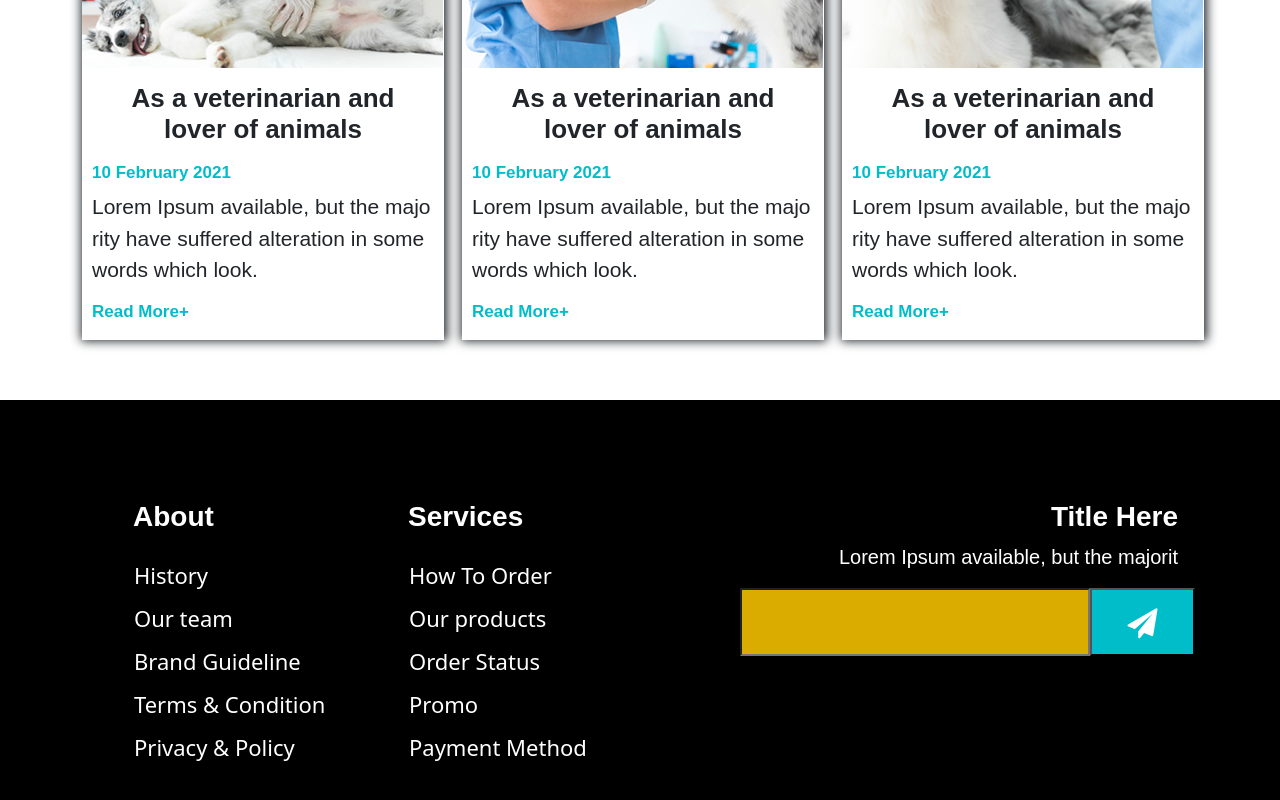
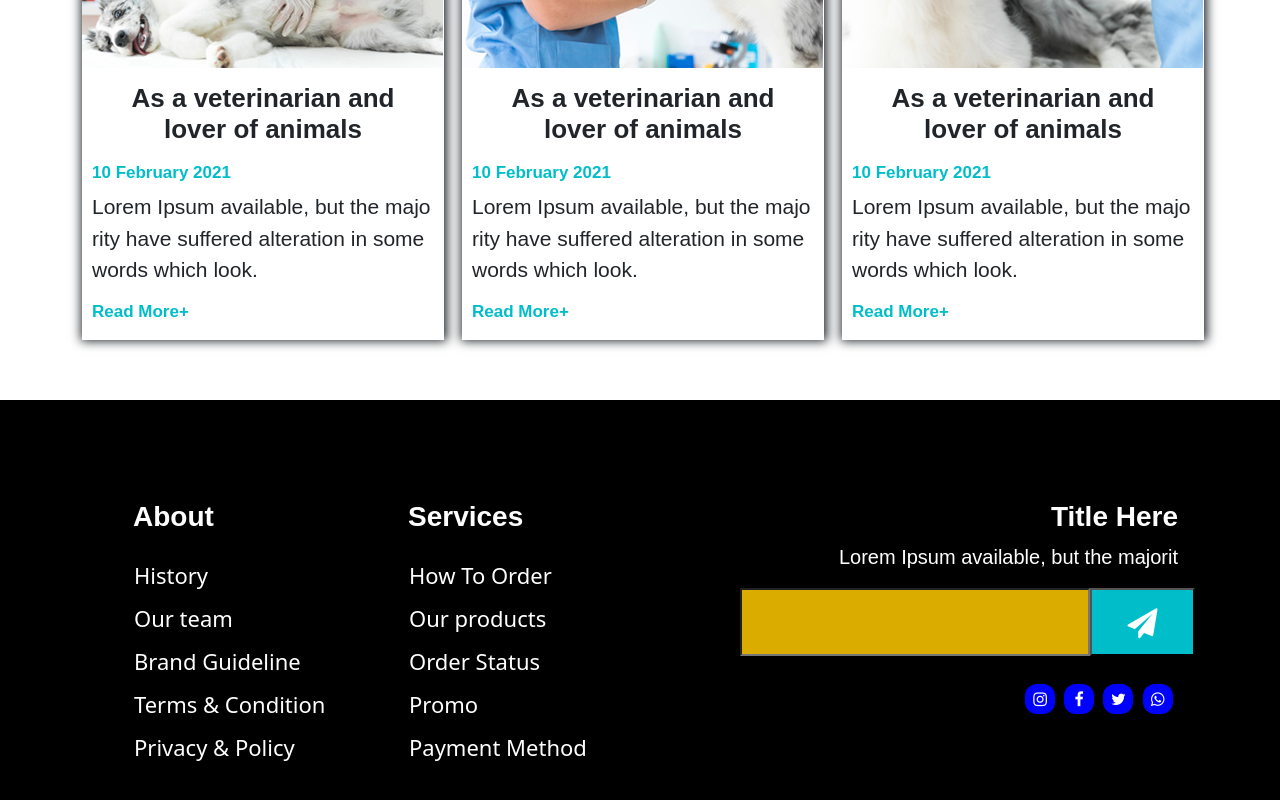
Before and after one commit to joweldas/dog-project, a plain HTML site: page index.html in a window 1280 px wide. Shown: the part 5451-6251 px from the top of the page. Drawn offline with nearby package versions, Linux system fonts and the light colour scheme.

Commit message:
Add files via upload

```diff
--- a/css/style.css
+++ b/css/style.css
@@ -575,5 +575,25 @@
 
 
   /*-------------LASTBANNER CSS END---------*/
-.last-icon ul li {list-style: none;
+.lasticon ul li {list-style: none;
+	display: inline-block;
+	margin-top: 6em;
+	margin-left: 5px;
+	color: white;
+
+	/*position: absolute;
+	top: 382em;
+	right: 20em;*/
+
 }
+.lasticon ul {
+margin-left: 21em;}
+.lasticon ul li a i{
+	color: white;
+	background-color: blue;
+	height: 30px;
+	width: 30px;
+	line-height: 30px;
+	text-align: center;
+	border-radius: 40%;
+}
--- a/index.html
+++ b/index.html
@@ -456,7 +456,15 @@
           <h3>Title Here</h3>
           <p> Lorem Ipsum available, but the majorit </p>
           <div class="type">
-<input type="" name="" class="mailbox"><button><a href=""><i class="fa fa-paper-plane" aria-hidden="true"></i></a></button></div>
+<input type="" name="" class="mailbox"><button><a href=""><i class="fa fa-paper-plane" aria-hidden="true"></i></a></button>
+<div class="lasticon">  <ul>
+        <li><a href=""><i class="fa fa-instagram" aria-hidden="true"></i></a></li>
+        <li><a href=""><i class="fa fa-facebook" aria-hidden="true"></i></a></li>
+        <li><a href=""><i class="fa fa-twitter" aria-hidden="true"></i></a></li>
+        <li><a href=""><i class="fa fa-whatsapp" aria-hidden="true"></i></a></li>
+      </ul></div>
+
+</div>
 
 <!--  -->
           <!-- <div class="input-group mb-3">
```
